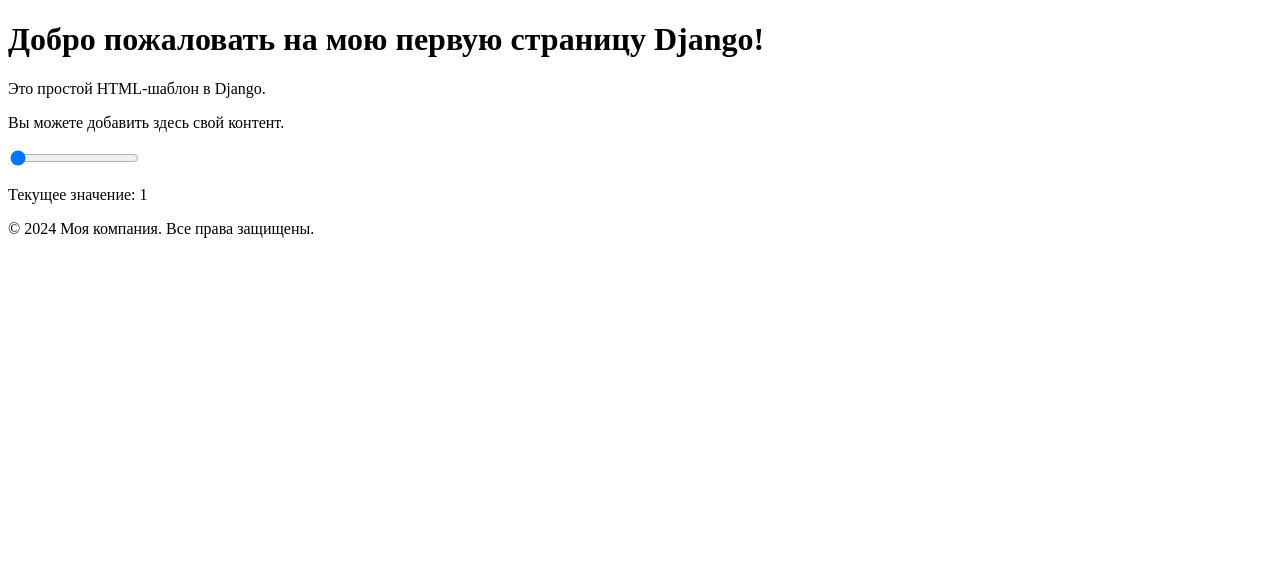
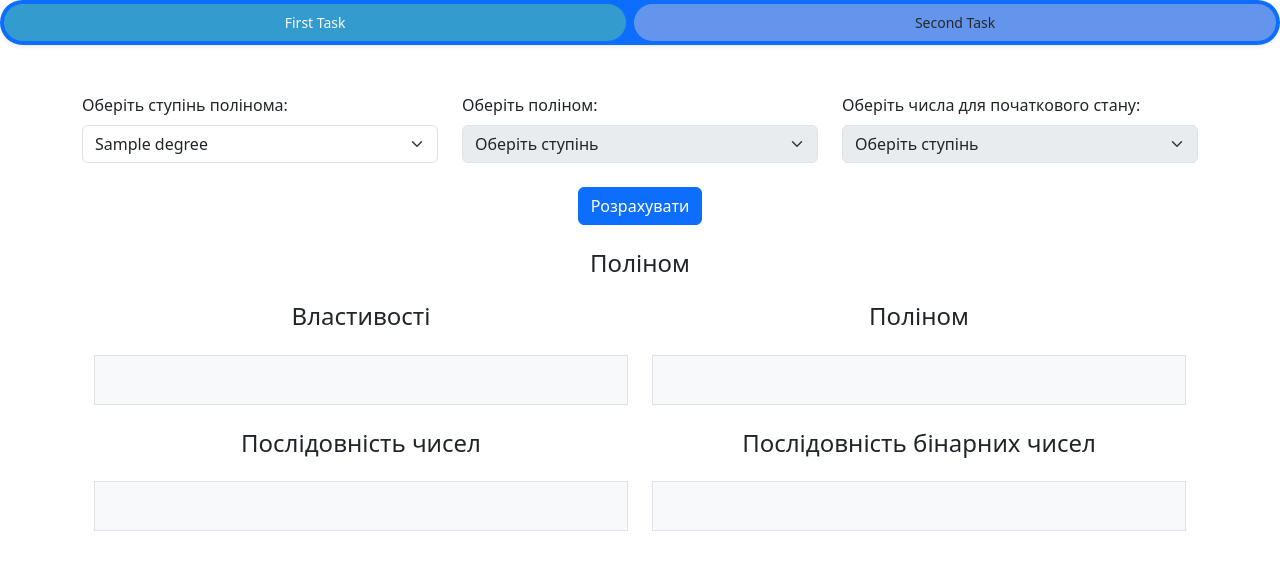
Before and after one commit to Andrew6932/GeneratorsPS, a Django app: template generators/templates/base.html in a window 1280 px wide. Shown: the top 570 px of the page. Run offline with Django 5.2, Linux system fonts and the light colour scheme; the template is opened without the code that fills it: most values are stand-ins (such as "Sample title", 1, 10 or a date in 2020).

Commit message:
fix problems

```diff
--- a/generators/templates/base.html
+++ b/generators/templates/base.html
@@ -1,40 +1,138 @@
+{% load static %}
 <!DOCTYPE html>
+
 <html lang="en">
 <head>
     <meta charset="UTF-8">
     <meta name="viewport" content="width=device-width, initial-scale=1.0">
-    <title>Моя первая страница Django</title>
+    <title>Your Page Title</title>
+    <!-- Здесь вы можете вставить ссылки на ваши стили CSS, если они есть -->
+    <link
+      href="https://cdn.jsdelivr.net/npm/bootstrap@5.3.3/dist/css/bootstrap.min.css"
+      rel="stylesheet"
+      integrity="sha384-QWTKZyjpPEjISv5WaRU9OFeRpok6YctnYmDr5pNlyT2bRjXh0JMhjY6hW+ALEwIH"
+      crossorigin="anonymous"
+    />
 </head>
 <body>
-    <header>
-        <h1>Добро пожаловать на мою первую страницу Django!</h1>
-    </header>
-    <main>
-        <p>Это простой HTML-шаблон в Django.</p>
-        <p>Вы можете добавить здесь свой контент.</p>
-        <!-- Ползунок для переключения страниц -->
-        <input type="range" min="1" max="2" value="1" class="slider" id="myRange">
-        <!-- Элемент для отображения текущего значения ползунка -->
-        <p>Текущее значение: <span id="sliderValue">1</span></p>
-    </main>
-    <footer>
-        <p>&copy; 2024 Моя компания. Все права защищены.</p>
-    </footer>
+     {% block content %}
 
-    <!-- JavaScript -->
-    <script>
-        var slider = document.getElementById("myRange");
-        var output = document.getElementById("sliderValue");
+   <ul class="nav nav-pills nav-fill gap-2 p-1 small bg-primary rounded-5 shadow-sm" id="pillNav2" role="tablist" style="background-color: #3d9d3d; color: #ea1313;">
+  <li class="nav-item" role="presentation">
+    <a class="nav-link active rounded-5" id="home-tab2" href="{% url 'base' %}" role="tab" aria-selected="true" style="background-color: #339bce; color: #fafafa;">First Task</a>
+  </li>
+  <li class="nav-item" role="presentation">
+    <a class="nav-link rounded-5" id="profile-tab2" href="{% url 'msr' %}" role="tab" aria-selected="false" style="background-color: #6495ed; color: #282828;">Second Task</a>
+  </li>
+</ul>
 
-        slider.oninput = function() {
-            output.innerHTML = this.value;
-            // Переключение страницы при изменении значения ползунка
-            if (this.value == 1) {
-                window.location.href = "{% url 'base' %}";
-            } else if (this.value == 2) {
-                window.location.href = "{% url 'msr' %}";
-            }
-        }
-    </script>
+
+<div class="container mt-5">
+  <div class="row">
+    <div class="col-md-4">
+      <label for="numberSelect" class="form-label"
+        >Оберіть ступінь полінома:</label
+      >
+      <select class="form-select" id="numberSelect">
+        {% for degree in degrees %}
+        <option value="{{ degree }}">{{ degree }}</option>
+        {% endfor %}
+      </select>
+    </div>
+    <div class="col-md-4">
+      <label for="elementSelect" class="form-label">Оберіть поліном:</label>
+      <select class="form-select" id="elementSelect" disabled>
+        <option value="">Оберіть ступінь</option>
+      </select>
+    </div>
+    <div class="col-md-4">
+      <label for="initialStateSelect" class="form-label"
+        >Оберіть числа для початкового стану:</label
+      >
+      <select
+        class="form-select"
+        id="initialStateSelect"
+        name="initialStateSelect"
+        disabled
+      >
+        <option value="">Оберіть ступінь</option>
+      </select>
+    </div>
+  </div>
+
+  <!-- Кнопка для побудови матриці -->
+  <div class="mt-4">
+    <button
+      id="buildMatrixButton"
+      class="btn btn-primary container-button"
+      style="display: block; margin: 0 auto"
+    >
+      Розрахувати
+    </button>
+  </div>
+
+  <div class="container mt-4">
+    <h4 class="text-center mb-4">Поліном</h4>
+    <div id="matrix-container" class="">
+      <!-- Початкова матриця буде додана тут -->
+    </div>
+  </div>
+  <div class="container mt-4">
+    <div id="result-container" class="">
+      <!-- Результати множення будуть додані тут -->
+    </div>
+  </div>
+
+  <div class="container mt-4">
+    <div class="row">
+      <div class="col-md-6">
+        <h4 class="text-center mb-4">Властивості</h4>
+        <div id="property-container" class="container border p-4 bg-light">
+          <!-- Властивості будуть додані тут -->
+        </div>
+      </div>
+      <div class="col-md-6">
+        <h4 class="text-center mb-4">Поліном</h4>
+        <div id="poly-container" class="container border p-4 bg-light">
+          <!-- Поліном буде додано тут -->
+        </div>
+      </div>
+    </div>
+  </div>
+
+  <div class="container mt-4">
+    <div class="row">
+      <div class="col-md-6">
+        <h4 class="text-center mb-4">Послідовність чисел</h4>
+        <div
+          id="sequence-container"
+          class="container border p-4 bg-light scroll-x"
+        >
+          <!-- Послідовність чисел буде додана тут -->
+        </div>
+      </div>
+      <div class="col-md-6">
+        <h4 class="text-center mb-4">Послідовність бінарних чисел</h4>
+        <div
+          id="binary-sequence-container"
+          class="container border p-4 bg-light scroll-x"
+        >
+          <!-- Послідовність бінарних чисел буде додана тут -->
+        </div>
+      </div>
+    </div>
+  </div>
+</div>
+
+<script src="{% static 'js/task1.js' %}"></script>
+
+<script>
+  const buildMatrixButton = document.getElementById("buildMatrixButton");
+  buildMatrixButton.addEventListener("click", handlePolynomialOperations);
+
+  const numberSelect = document.getElementById("numberSelect");
+  numberSelect.addEventListener("change", handleDegreeChange);
+</script>
+{% endblock content %}
 </body>
 </html>
```
Also changed, not shown: generators/templates/msr.html (+0 -15 lines).
